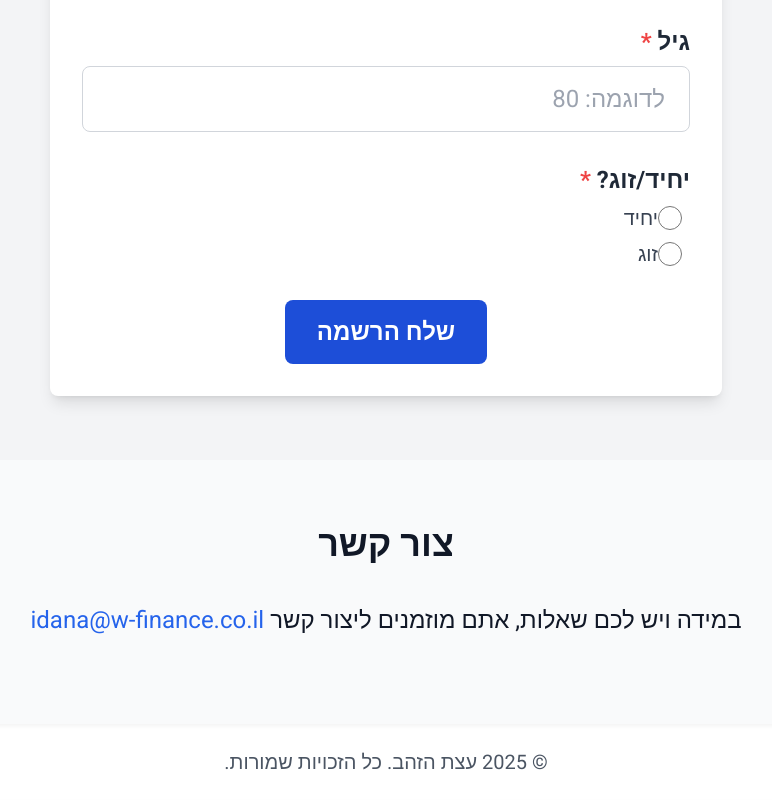
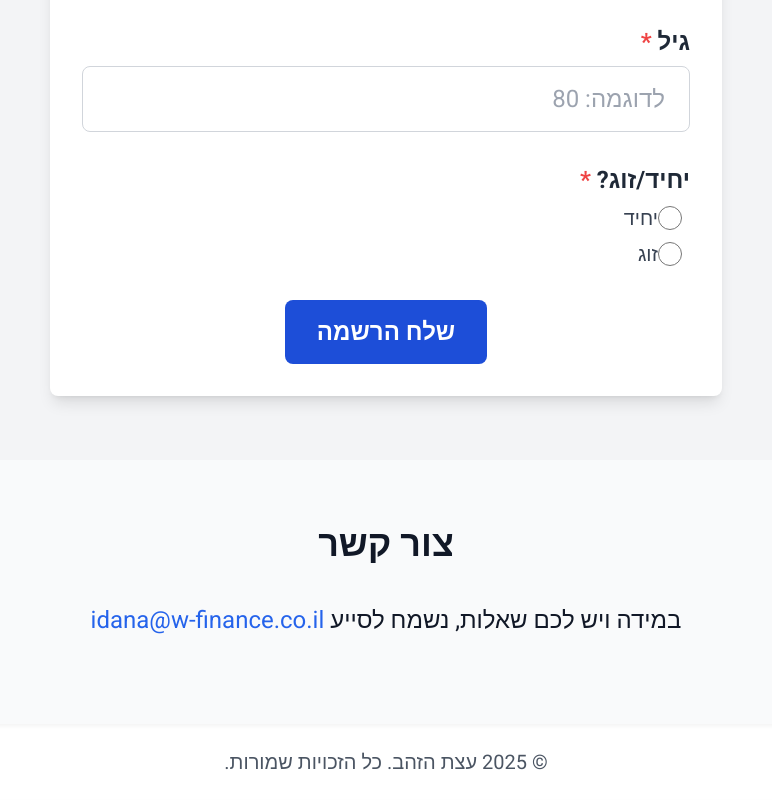
Before and after one commit to kfiros94/WFinance-PensionConsulting_LandingPage, a website: page client_side/index.html in a window 1280 px wide. Shown: the part 1549-2349 px from the top of the page, without its empty margins (254-1026 px from the left). Drawn offline with nearby package versions, Linux system fonts and the light colour scheme; a web font is replaced by a local one.

Commit message:
contact update

```diff
--- a/client_side/index.html
+++ b/client_side/index.html
@@ -169,7 +169,7 @@
     <h2 class="text-4xl font-bold text-center mb-10">צור קשר</h2>
     <div class="flex flex-col items-center">
       <p class="text-2xl mb-6">
-        במידה ויש לכם שאלות, אתם מוזמנים ליצור קשר
+        במידה ויש לכם שאלות, נשמח לסייע
         <span dir="ltr" style="unicode-bidi: bidi-override;">
           <a href="mailto:idana@w-finance.co.il" class="text-blue-600 hover:underline">
               idana@w-finance.co.il
```
